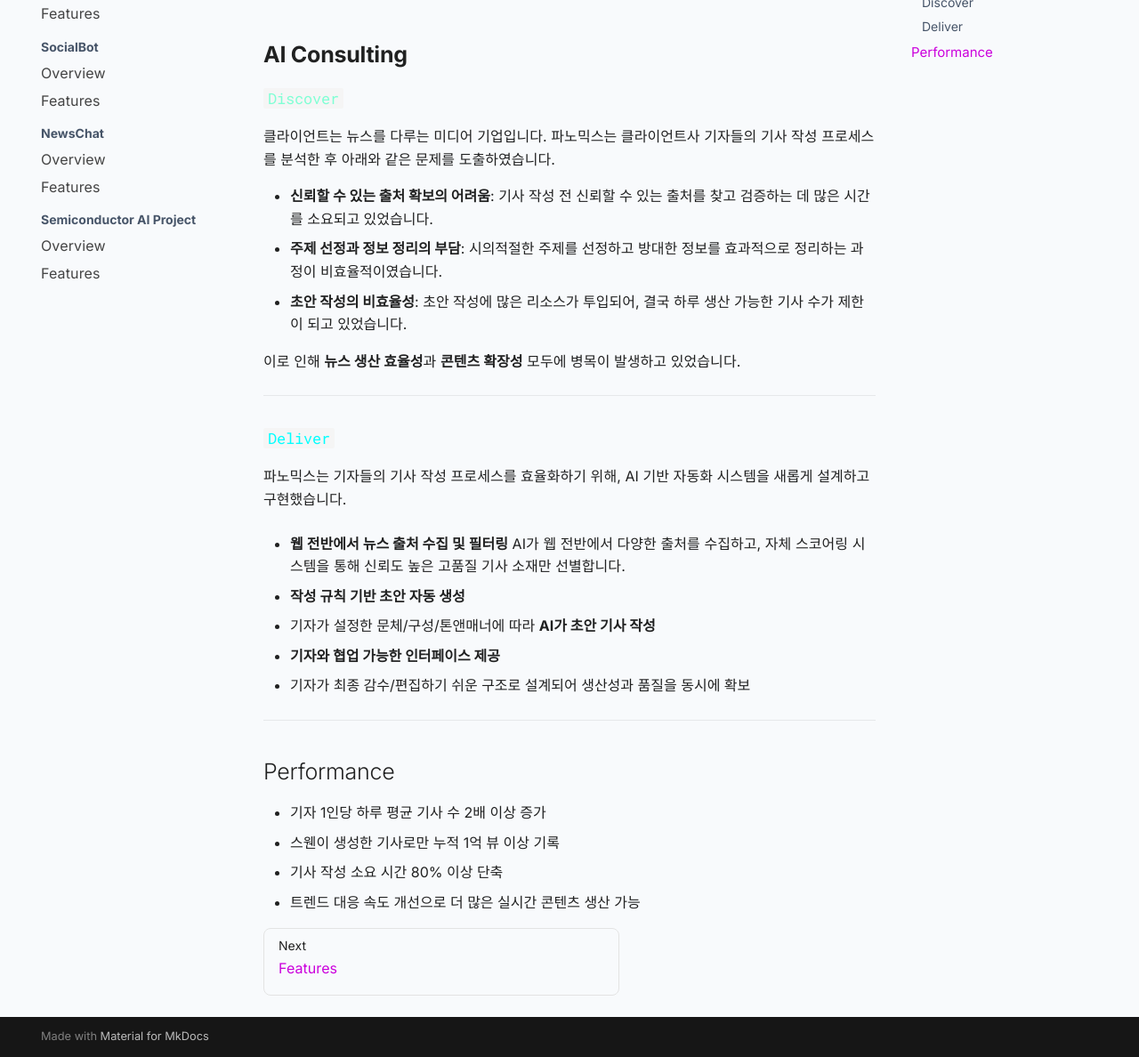
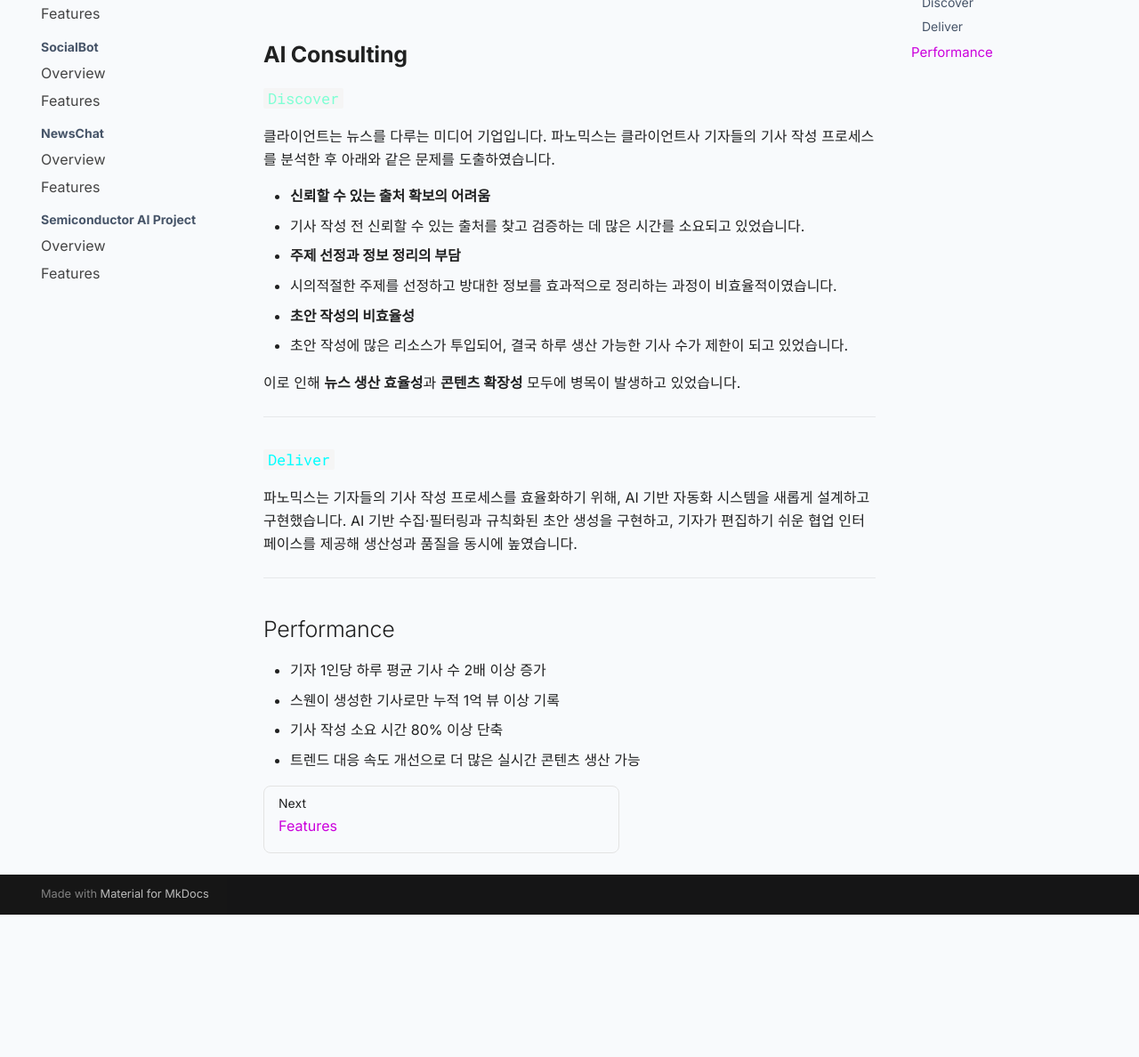
Before and after one commit to panomix/panomix, an MkDocs documentation site: the page built from docs/clients/news/news.md, in a window 1280 px wide and 1400 px high, scrolled down 582 px, cut to the strip 212-1400 px from the top of the window. Shown: the whole strip at 89% size. Built offline with MkDocs 1.6.1 and Material for MkDocs 9.7.7, drawn with Linux system fonts in a browser that asks for light colours; comment, search, counter and statistics services are not loaded; after the commit the page ends 1822 px from its top, so only the background shows below that.

Commit message:
Update news.md

```diff
--- a/docs/clients/news/news.md
+++ b/docs/clients/news/news.md
@@ -13,9 +13,12 @@
 클라이언트는 뉴스를 다루는 미디어 기업입니다. 파노믹스는 클라이언트사 기자들의 기사 작성 프로세스를 분석한 후 아래와 같은 문제를 도출하였습니다.
 
 
-- **신뢰할 수 있는 출처 확보의 어려움**: 기사 작성 전 신뢰할 수 있는 출처를 찾고 검증하는 데 많은 시간를 소요되고 있었습니다.
-- **주제 선정과 정보 정리의 부담**: 시의적절한 주제를 선정하고 방대한 정보를 효과적으로 정리하는 과정이 비효율적이였습니다.
-- **초안 작성의 비효율성**: 초안 작성에 많은 리소스가 투입되어, 결국 하루 생산 가능한 기사 수가 제한이 되고 있었습니다.
+- **신뢰할 수 있는 출처 확보의 어려움**
+  - 기사 작성 전 신뢰할 수 있는 출처를 찾고 검증하는 데 많은 시간를 소요되고 있었습니다.
+- **주제 선정과 정보 정리의 부담**
+  - 시의적절한 주제를 선정하고 방대한 정보를 효과적으로 정리하는 과정이 비효율적이였습니다.
+- **초안 작성의 비효율성**
+  - 초안 작성에 많은 리소스가 투입되어, 결국 하루 생산 가능한 기사 수가 제한이 되고 있었습니다.
 
 
 이로 인해 **뉴스 생산 효율성**과 **콘텐츠 확장성** 모두에 병목이 발생하고 있었습니다.
@@ -25,14 +28,7 @@
 ### <code style="color : cyan">Deliver</code> ###
 
 파노믹스는 기자들의 기사 작성 프로세스를 효율화하기 위해, AI 기반 자동화 시스템을 새롭게 설계하고 구현했습니다.
-
-- **웹 전반에서 뉴스 출처 수집 및 필터링**
-AI가 웹 전반에서 다양한 출처를 수집하고, 자체 스코어링 시스템을 통해 신뢰도 높은 고품질 기사 소재만 선별합니다.
-
-- **작성 규칙 기반 초안 자동 생성**
-  - 기자가 설정한 문체/구성/톤앤매너에 따라 **AI가 초안 기사 작성**
-- **기자와 협업 가능한 인터페이스 제공**
-  - 기자가 최종 감수/편집하기 쉬운 구조로 설계되어 생산성과 품질을 동시에 확보
+AI 기반 수집·필터링과 규칙화된 초안 생성을 구현하고, 기자가 편집하기 쉬운 협업 인터페이스를 제공해 생산성과 품질을 동시에 높였습니다.
 
 ---
 
```
